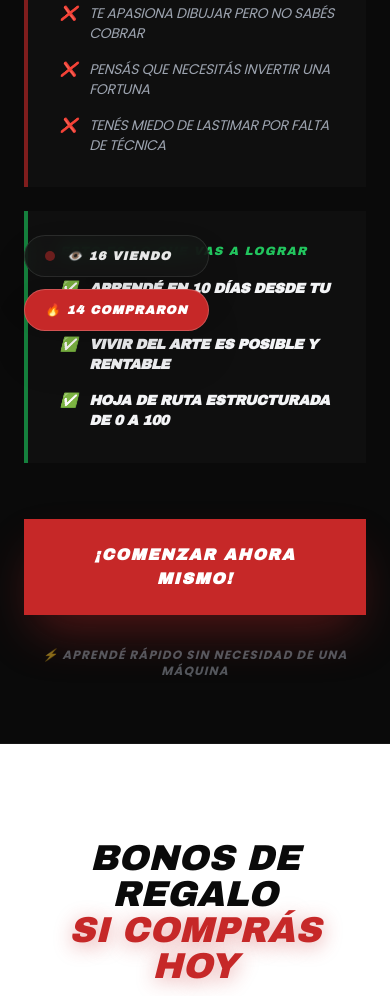
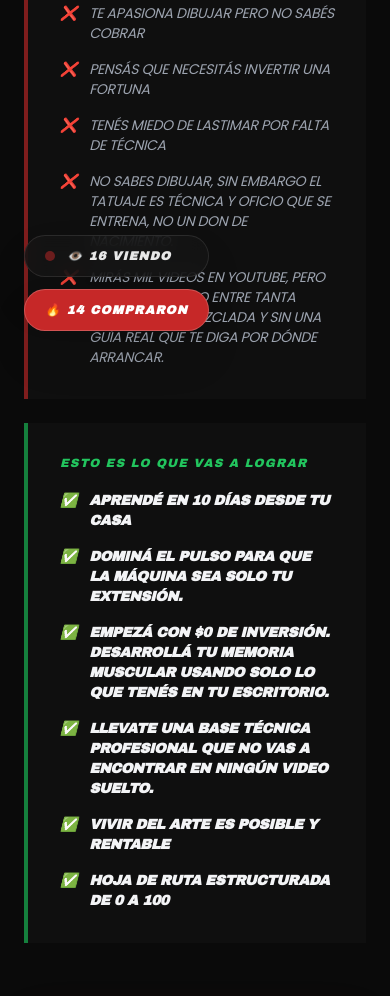
Before and after one commit to marianocabraltattoo/broderacademy, a plain HTML site: page index.html in a window 390 px wide. Shown: the part 489-1485 px from the top of the page. Drawn offline with nearby package versions, Linux system fonts and the light colour scheme.

Commit message:
Copy: Resumen de dolores y beneficios para mejor lectura en mobile

```diff
--- a/index.html
+++ b/index.html
@@ -103,12 +103,19 @@
                         <li class="flex items-start gap-3"><span>❌</span> Te apasiona dibujar pero no sabés cobrar</li>
                         <li class="flex items-start gap-3"><span>❌</span> Pensás que necesitás invertir una fortuna</li>
                         <li class="flex items-start gap-3"><span>❌</span> Tenés miedo de lastimar por falta de técnica</li>
-                    </ul>
+                        <li class="flex items-start gap-3"><span>❌</span> No sabes dibujar, sin embargo el tatuaje es técnica y oficio que se entrena, no un don de nacimiento.</li>
+                        <li class="flex items-start gap-3"><span>❌</span> Mirás mil videos en YouTube, pero te sentís perdido entre tanta información mezclada y sin una guía real que te diga por dónde arrancar.
+                    </ul></li>
+
+
                 </div>
                 <div class="bg-card/50 p-8 border-l-4 border-green-700">
                     <h3 class="font-black-logo uppercase text-xs mb-5 tracking-widest text-green-500 italic">Esto es lo que vas a lograr</h3>
                     <ul class="space-y-4 text-sm md:text-base text-gray-100 font-black uppercase italic tracking-tight">
                         <li class="flex items-start gap-3"><span>✅</span> Aprendé en 10 días desde tu casa</li>
+                        <li class="flex items-start gap-3"><span>✅</span> Dominá el pulso para que la máquina sea solo tu extensión.</li>
+                        <li class="flex items-start gap-3"><span>✅</span> Empezá con $0 de inversión. Desarrollá tu memoria muscular usando solo lo que tenés en tu escritorio.</li>
+                        <li class="flex items-start gap-3"><span>✅</span> Llevate una base técnica profesional que no vas a encontrar en ningún video suelto.</li>
                         <li class="flex items-start gap-3"><span>✅</span> Vivir del arte es posible y rentable</li>
                         <li class="flex items-start gap-3"><span>✅</span> Hoja de ruta estructurada de 0 a 100</li>
                     </ul>
```
